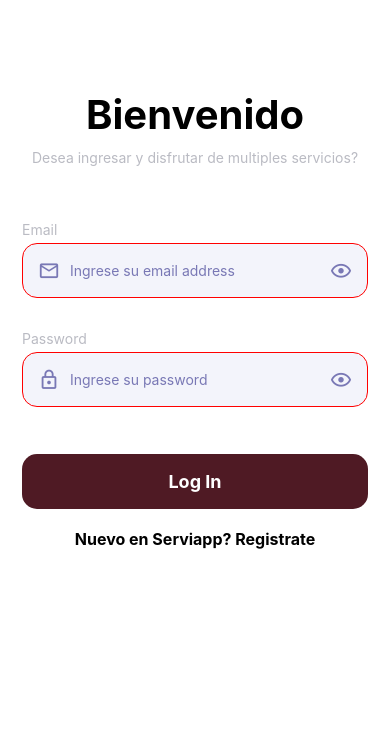
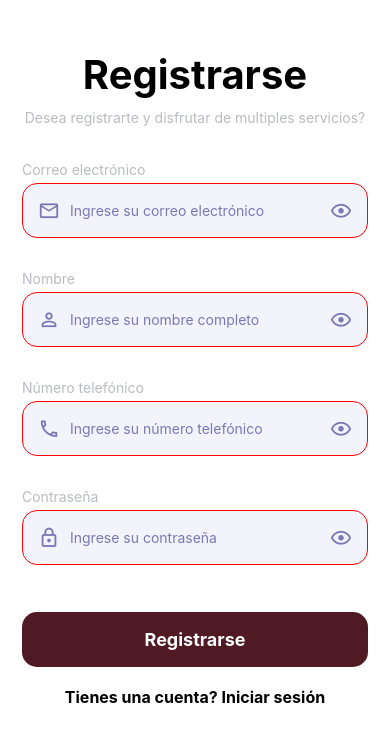
Before and after one commit to estefaniaaristizabal12/ServiApp_, a React Native app: screen /LogIn in a window 390 px wide. Both pictures are taken after a click on the element "Nuevo en Serviapp? Registrate". Shown: the top 742 px of the page. Built offline with nearby package versions, Linux system fonts and the light colour scheme.

Commit message:
Navegacion

```diff
--- a/src/navigation/RootNavigation.tsx
+++ b/src/navigation/RootNavigation.tsx
@@ -1,7 +1,6 @@
 import { NavigationContainer } from '@react-navigation/native'
 import React from 'react'
 import { AuthStack } from './AuthStack';
-import { Home } from '../screens/Home';
 
 export const RootNavigation = () => {
   return (
--- a/src/screens/authScreens/LogIn.tsx
+++ b/src/screens/authScreens/LogIn.tsx
@@ -17,29 +17,29 @@
           Bienvenido
         </Text>
         <Text style={{ color: Colors.grey, fontSize: 14, marginVertical: -30, textAlign: 'center' }}>
-          Desea ingresar y disfrutar de multiples servicios?
+          Ingrese y disfrute de múltiples servicios
         </Text>
         <View style={{ marginVertical: 80 }}>
           <Input
 
             iconName="email-outline"
-            label="Email"
-            placeholder="Ingrese su email address"
-            error  //OJO aca
+            label="Correo Electrónico"
+            placeholder="Ingrese su correo electrónico"
+            error
             password
           />
           <Input
             //onChangeText={text => handleOnchange(text, 'password')}
             //onFocus={() => handleError(null, 'password')}
             iconName="lock-outline"
-            label="Password"
-            placeholder="Ingrese su password"
+            label="Contraseña"
+            placeholder="Ingrese su contraseña"
             error //OJO ACA
             password
           />
-          <Button title="Log In" onPress={() => navigation.navigate('BottomTab')} />
+          <Button title="Iniciar sesión" onPress={() => navigation.navigate('BottomTab')} />
           <Text
-            onPress={() => navigation.navigate('SignUp')}
+            onPress={() => navigation.navigate('SignIn')}
             style={{
               color: Colors.black,
               fontWeight: 'bold',
--- a/src/screens/authScreens/SignIn.tsx
+++ b/src/screens/authScreens/SignIn.tsx
@@ -30,8 +30,8 @@
             //onChangeText={text => handleOnchange(text, 'email')}
             //onFocus={() => handleError(null, 'email')}
             iconName="email-outline"
-            label="Email"
-            placeholder="Ingrese su email address"
+            label="Correo electrónico"
+            placeholder="Ingrese su correo electrónico"
             error
             password
           />
@@ -51,8 +51,8 @@
             //onChangeText={text => handleOnchange(text, 'phone')}
             //onFocus={() => handleError(null, 'phone')}
             iconName="phone-outline"
-            label="Numero Telefonico"
-            placeholder="Ingrese su numero Telefonico"
+            label="Número telefónico"
+            placeholder="Ingrese su número telefónico"
             error
             password
           />
@@ -60,14 +60,14 @@
             //onChangeText={text => handleOnchange(text, 'password')}
             //onFocus={() => handleError(null, 'password')}
             iconName="lock-outline"
-            label="Password"
-            placeholder="Ingrese su password"
+            label="Contraseña"
+            placeholder="Ingrese su contraseña"
             error
             password
           />
           <Button title="Registrarse" />
           <Text
-            onPress={() => navigation.navigate('Login')}
+            onPress={() => navigation.navigate('LogIn')}
             style={{
               color: Colors.black,
               fontWeight: 'bold',
--- a/src/screens/restScreens/Restaurant.tsx
+++ b/src/screens/restScreens/Restaurant.tsx
@@ -29,14 +29,14 @@
 const Item = ({ title }) => (
     <View style={styles.item}>
         <View style={{ flex: 1, flexDirection: "row" }}>
+            <View style={{ flex: 3 }}>
+                <Text style={styles.title}>{title}</Text>
+            </View>
             <View style={{ flex: 1 }}>
                 <Image
-                    style={{width:80,height:70 }}
+                    style={{ width: 80, height: 70 }}
                     source={require('../../../assets/pizza.jpg')}
                 />
-            </View>
-            <View style={{ flex: 3 }}>
-                <Text style={styles.title}>{title}</Text>
             </View>
 
         </View>
@@ -85,7 +85,8 @@
     item: {
         backgroundColor: "#f9c2ff",
         padding: 20,
-        marginVertical: 8
+        marginVertical: 8,
+
     },
     header: {
         fontSize: 32,
```
